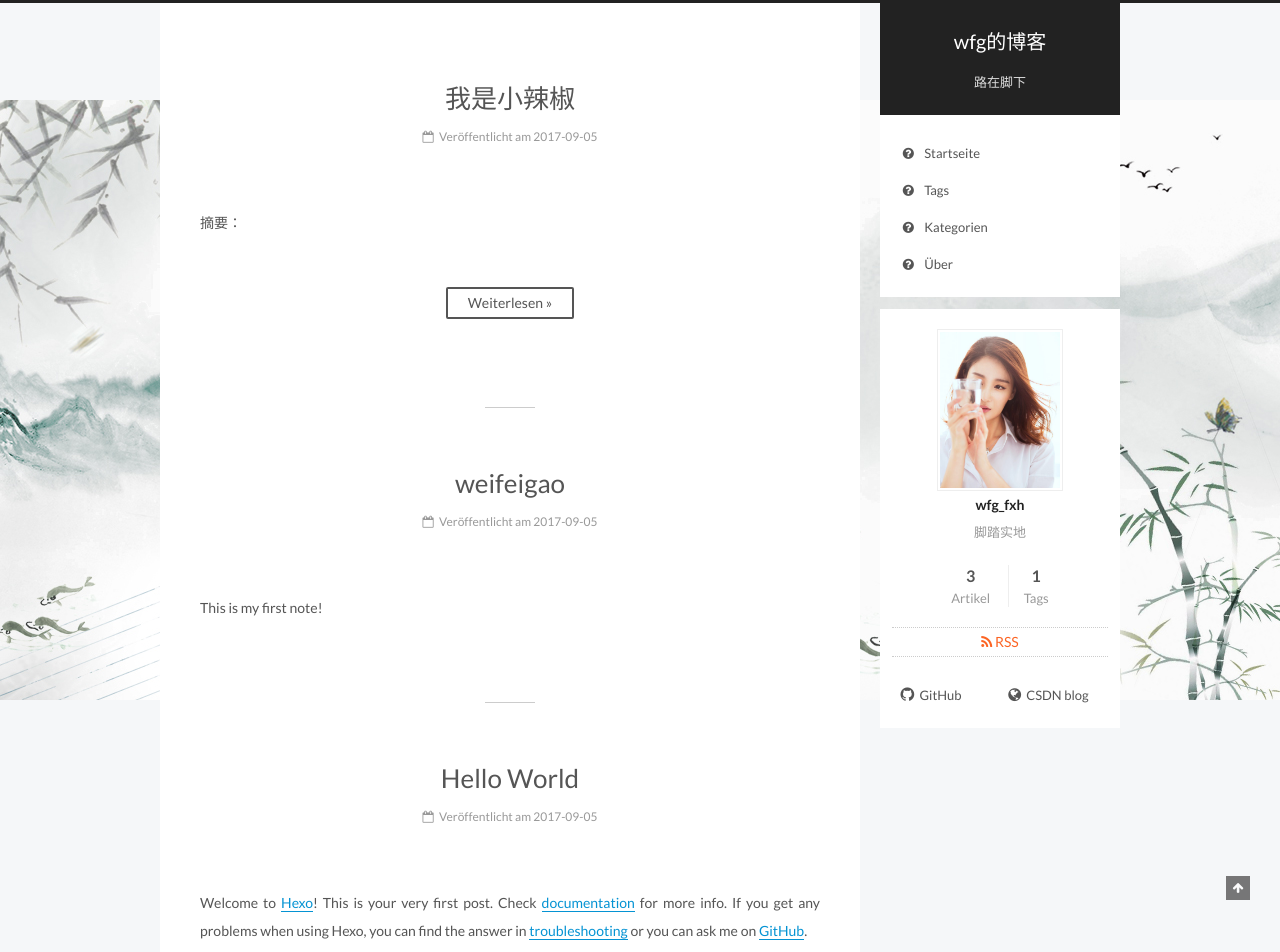
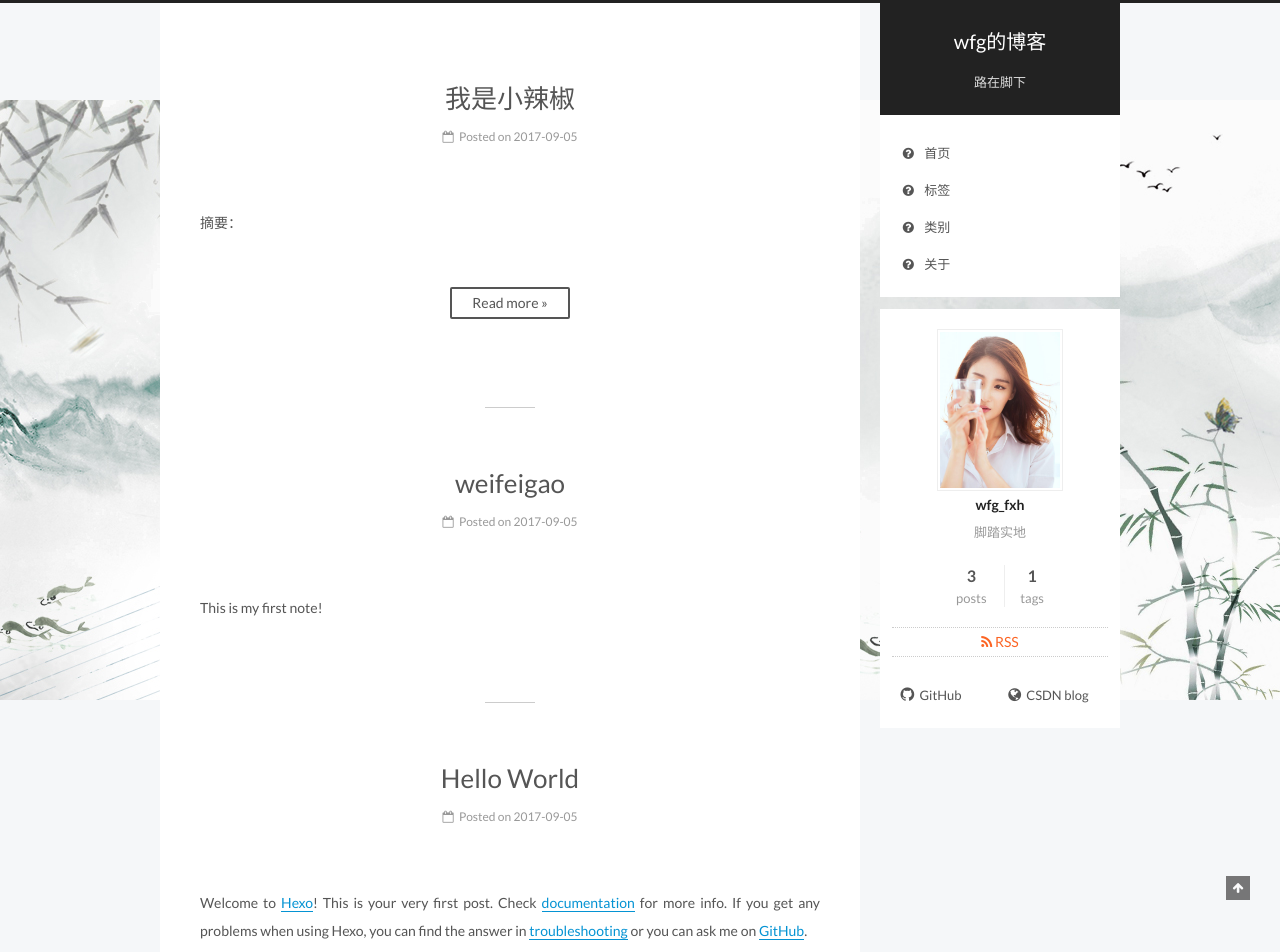
Before and after one commit to weifeigao/weifeigao.github.io, a plain HTML site: page index.html in a window 1280 px wide. Shown: the top 952 px of the page. Drawn offline with Linux system fonts and the light colour scheme.

Commit message:
Site updated: 2017-09-06 20:10:54

```diff
--- a/css/main.css
+++ b/css/main.css
@@ -1829,7 +1829,7 @@ pre .javascript .function {
   width: 4px;
   height: 4px;
   border-radius: 50%;
-  background: #ffff69;
+  background: #4bff74;
 }
 .links-of-blogroll {
   font-size: 13px;
--- a/index.html
+++ b/index.html
@@ -5,7 +5,7 @@
 
 
 
-<html class="theme-next pisces use-motion" lang="">
+<html class="theme-next pisces use-motion" lang="zh-Hans">
 <head>
   <meta charset="UTF-8"/>
 <meta http-equiv="X-UA-Compatible" content="IE=edge" />
@@ -103,6 +103,7 @@
 <meta property="og:url" content="https://weifeigao.github.io/index.html">
 <meta property="og:site_name" content="wfg的博客">
 <meta property="og:description" content="脚踏实地">
+<meta property="og:locale" content="zh-Hans">
 <meta name="twitter:card" content="summary">
 <meta name="twitter:title" content="wfg的博客">
 <meta name="twitter:description" content="脚踏实地">
@@ -153,7 +154,7 @@
 
 </head>
 
-<body itemscope itemtype="http://schema.org/WebPage" lang="">
+<body itemscope itemtype="http://schema.org/WebPage" lang="zh-Hans">
 
 
 
@@ -202,7 +203,7 @@
 
               <i class="menu-item-icon fa fa-fw fa-question-circle"></i> <br />
 
-            Startseite
+            首页
           </a>
         </li>
 
@@ -212,7 +213,7 @@
 
               <i class="menu-item-icon fa fa-fw fa-question-circle"></i> <br />
 
-            Tags
+            标签
           </a>
         </li>
 
@@ -222,7 +223,7 @@
 
               <i class="menu-item-icon fa fa-fw fa-question-circle"></i> <br />
 
-            Kategorien
+            类别
           </a>
         </li>
 
@@ -232,7 +233,7 @@
 
               <i class="menu-item-icon fa fa-fw fa-question-circle"></i> <br />
 
-            Über
+            关于
           </a>
         </li>
 
@@ -298,7 +299,7 @@
                 <i class="fa fa-calendar-o"></i>
               </span>
 
-                <span class="post-meta-item-text">Veröffentlicht am</span>
+                <span class="post-meta-item-text">Posted on</span>
 
               <time title="Post created" itemprop="dateCreated datePublished" datetime="2017-09-05T20:35:18+08:00">
                 2017-09-05
@@ -343,7 +344,7 @@
           <!--noindex-->
           <div class="post-button text-center">
             <a class="btn" href="/2017/09/05/fxh/#more" rel="contents">
-              Weiterlesen &raquo;
+              Read more &raquo;
             </a>
           </div>
           <!--/noindex-->
@@ -426,7 +427,7 @@
                 <i class="fa fa-calendar-o"></i>
               </span>
 
-                <span class="post-meta-item-text">Veröffentlicht am</span>
+                <span class="post-meta-item-text">Posted on</span>
 
               <time title="Post created" itemprop="dateCreated datePublished" datetime="2017-09-05T19:59:13+08:00">
                 2017-09-05
@@ -550,7 +551,7 @@
                 <i class="fa fa-calendar-o"></i>
               </span>
 
-                <span class="post-meta-item-text">Veröffentlicht am</span>
+                <span class="post-meta-item-text">Posted on</span>
 
               <time title="Post created" itemprop="dateCreated datePublished" datetime="2017-09-05T18:26:45+08:00">
                 2017-09-05
@@ -690,7 +691,7 @@
               <a href="/archives">
 
                 <span class="site-state-item-count">3</span>
-                <span class="site-state-item-name">Artikel</span>
+                <span class="site-state-item-name">posts</span>
               </a>
             </div>
 
@@ -703,7 +704,7 @@
             <div class="site-state-item site-state-tags">
 
                 <span class="site-state-item-count">1</span>
-                <span class="site-state-item-name">Tags</span>
+                <span class="site-state-item-name">tags</span>
 
             </div>
 
@@ -775,7 +776,7 @@
 </div>
 
 
-  <div class="powered-by">Erstellt mit  <a class="theme-link" href="https://hexo.io">Hexo</a></div>
+  <div class="powered-by">Powered by <a class="theme-link" href="https://hexo.io">Hexo</a></div>
 
   <span class="post-meta-divider">|</span>
 
```
Also changed, not shown: 2017/09/05/fxh/index.html (+11 -10 lines), 2017/09/05/hello-world/index.html (+13 -12 lines), 2017/09/05/weifeigao/index.html (+11 -10 lines), archives/2017/09/index.html (+12 -11 lines), archives/2017/index.html (+12 -11 lines), archives/index.html (+12 -11 lines), tags/fxh/index.html (+10 -9 lines).
